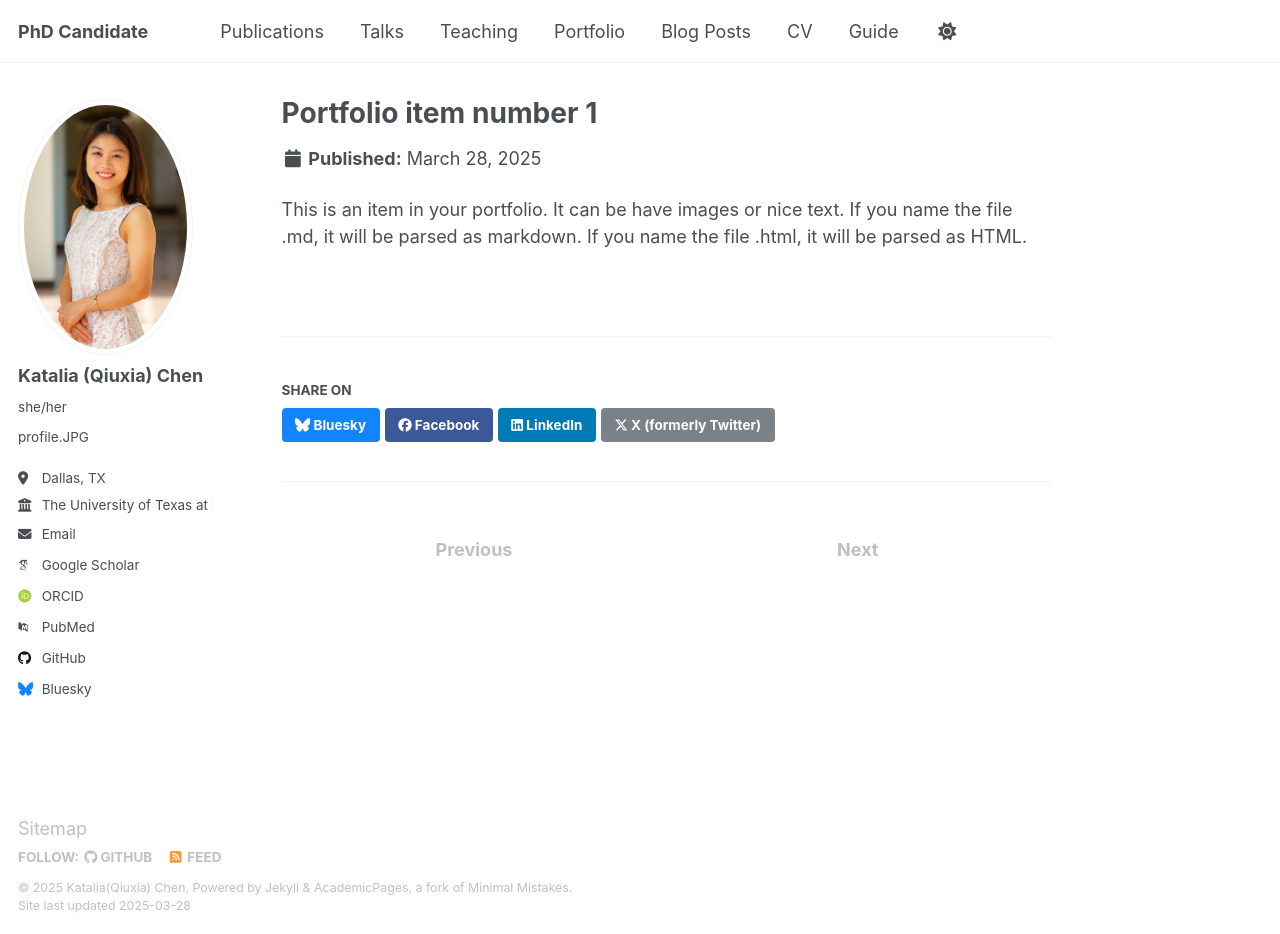
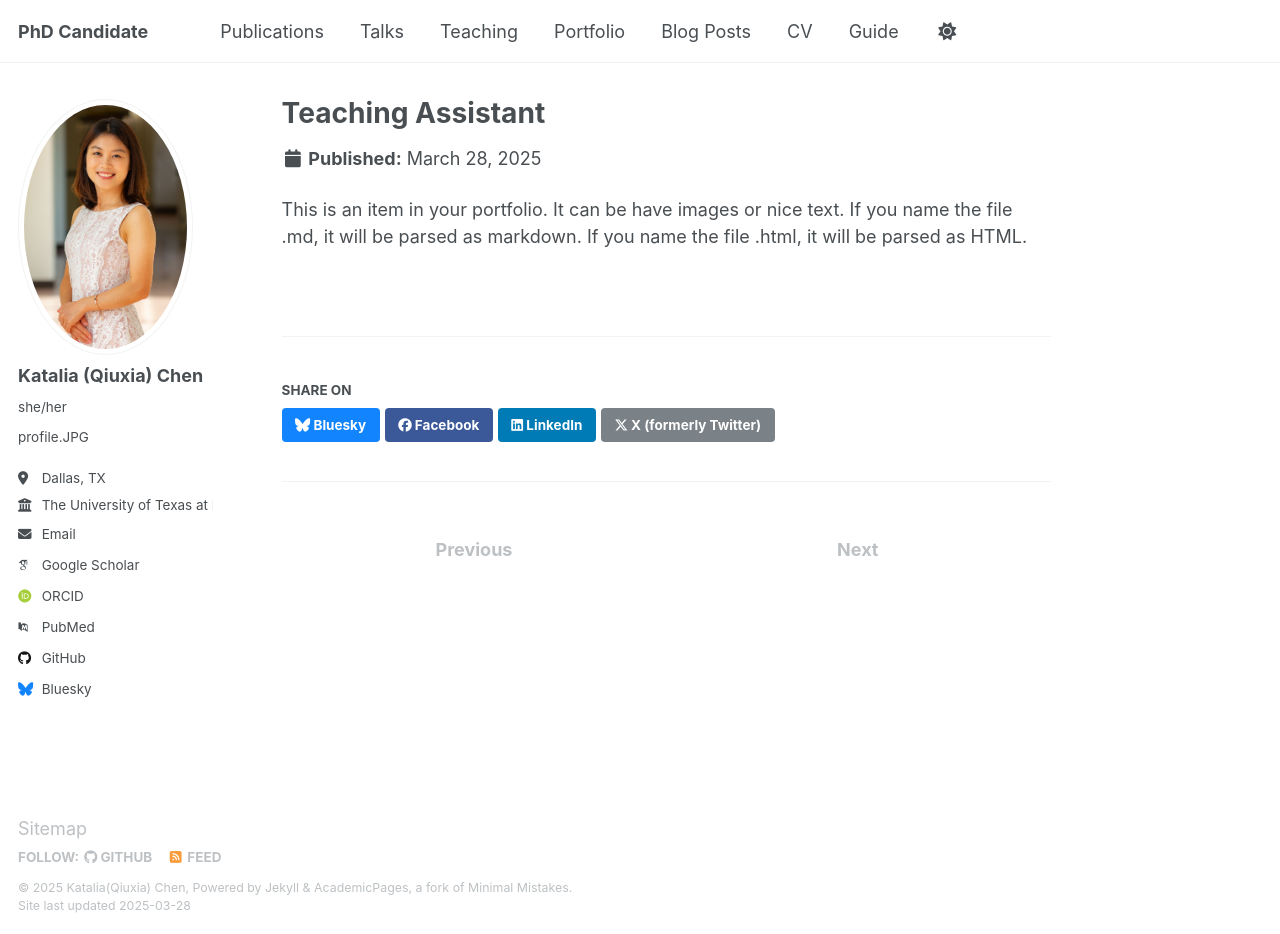
Before and after one commit to qxc2/Katalia_Qiuxia_Chen_v1, a Jekyll site: the page built from _portfolio/portfolio-1.md, in a window 1280 px wide and 934 px high. Built offline with Jekyll 4.4.1, drawn with Linux system fonts in a browser that asks for light colours; some web fonts are replaced.

Commit message:
Update portfolio-1.md

```diff
--- a/_portfolio/portfolio-1.md
+++ b/_portfolio/portfolio-1.md
@@ -1,5 +1,5 @@
 ---
-title: "Portfolio item number 1"
+title: "Teaching Assistant"
 excerpt: "Short description of portfolio item number 1<br/><img src='/images/500x300.png'>"
 collection: portfolio
 ---
```
